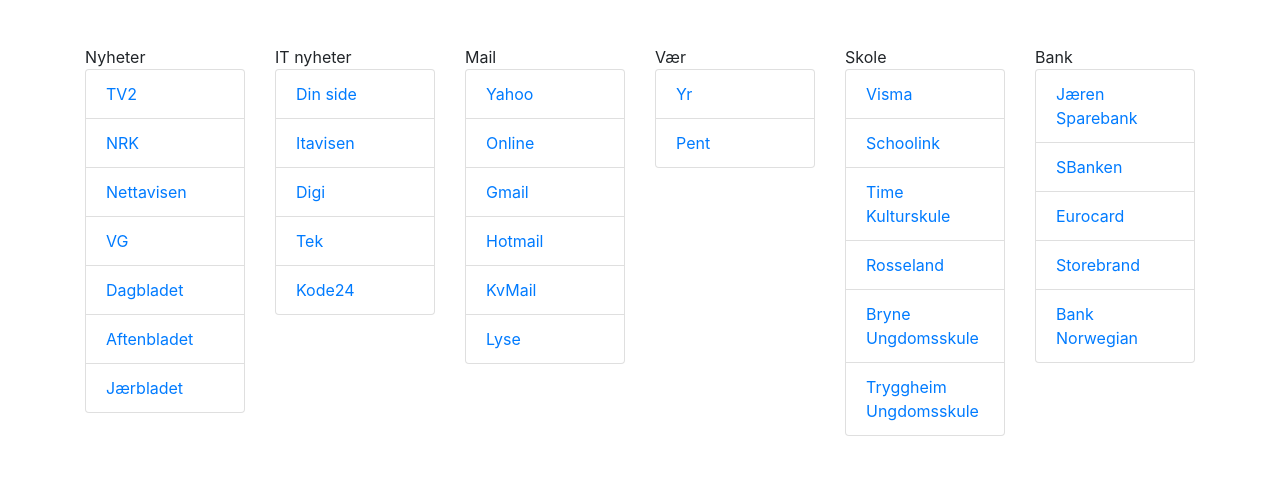
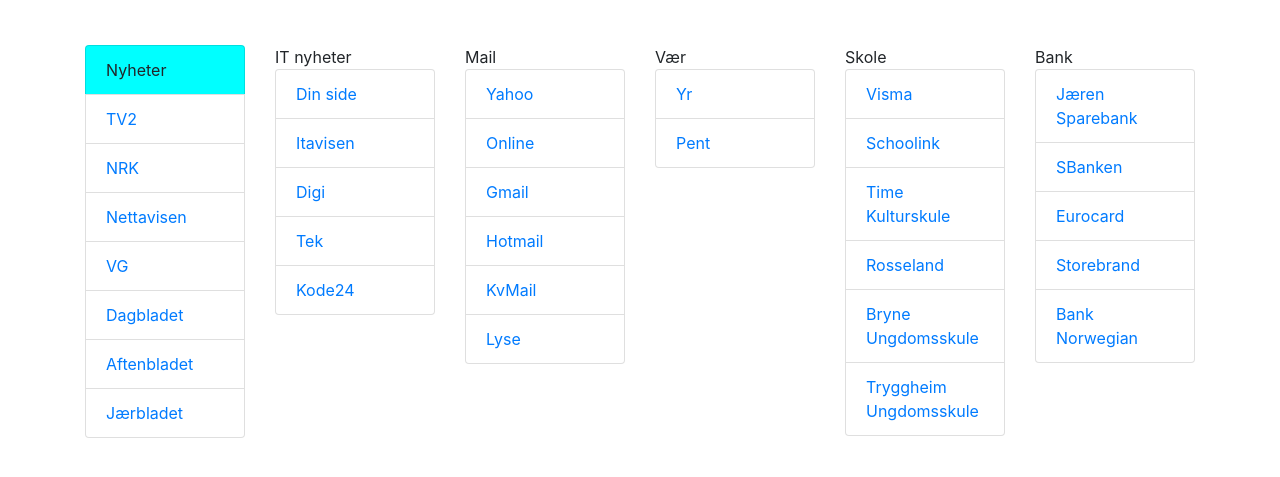
Before and after one commit to krizzbrenden/MenuEEE, a plain HTML site: page index2.html in a window 1280 px wide. Shown: the part 51-528 px from the top of the page. Drawn offline with nearby package versions, Linux system fonts and the light colour scheme.

Commit message:
trying to style it

```diff
--- a/index2.html
+++ b/index2.html
@@ -21,7 +21,7 @@
       <div class="row">
         <div class="col">
       <ul class="list-group">
-        Nyheter
+        <li class="list-group-item" style="background-color: aqua;">Nyheter</li>
         <li class="list-group-item">
           <a href="http://www.tv2.no/">TV2</a>
         </li>
```
